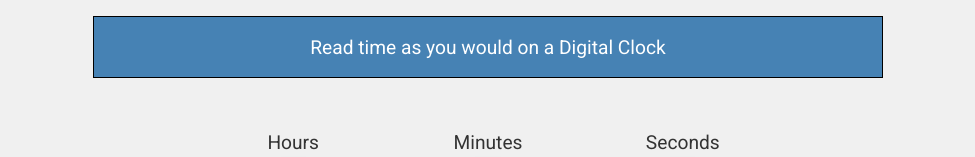
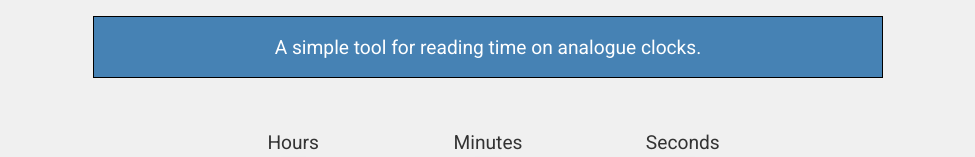
Before and after one commit to guiz22teach/clockhelp, a plain HTML site: page index.html in a window 1280 px wide. Shown: the top 157 px of the page, without its empty margins (152-1127 px from the left). Drawn offline with Linux system fonts and the light colour scheme.

Commit message:
Update index.html
Text Update

```diff
--- a/index.html
+++ b/index.html
@@ -124,7 +124,7 @@
         <button id="toggle-theme">Change Theme</button>
     </div>
 
-<div class="text-box">Read time as you would on a Digital Clock</div>
+<div class="text-box">A simple tool for reading time on analogue clocks.</div>
 
     <script src="script.js"></script>
 </body>
```
